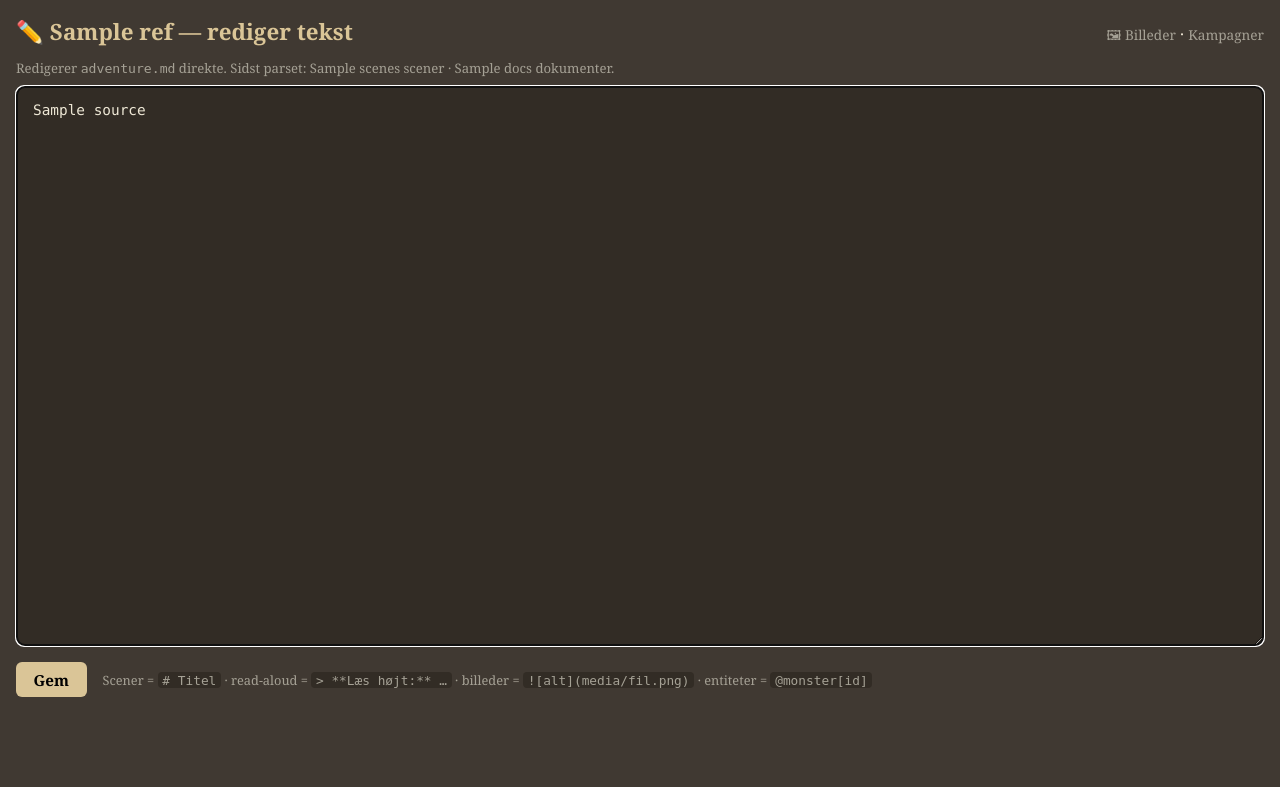
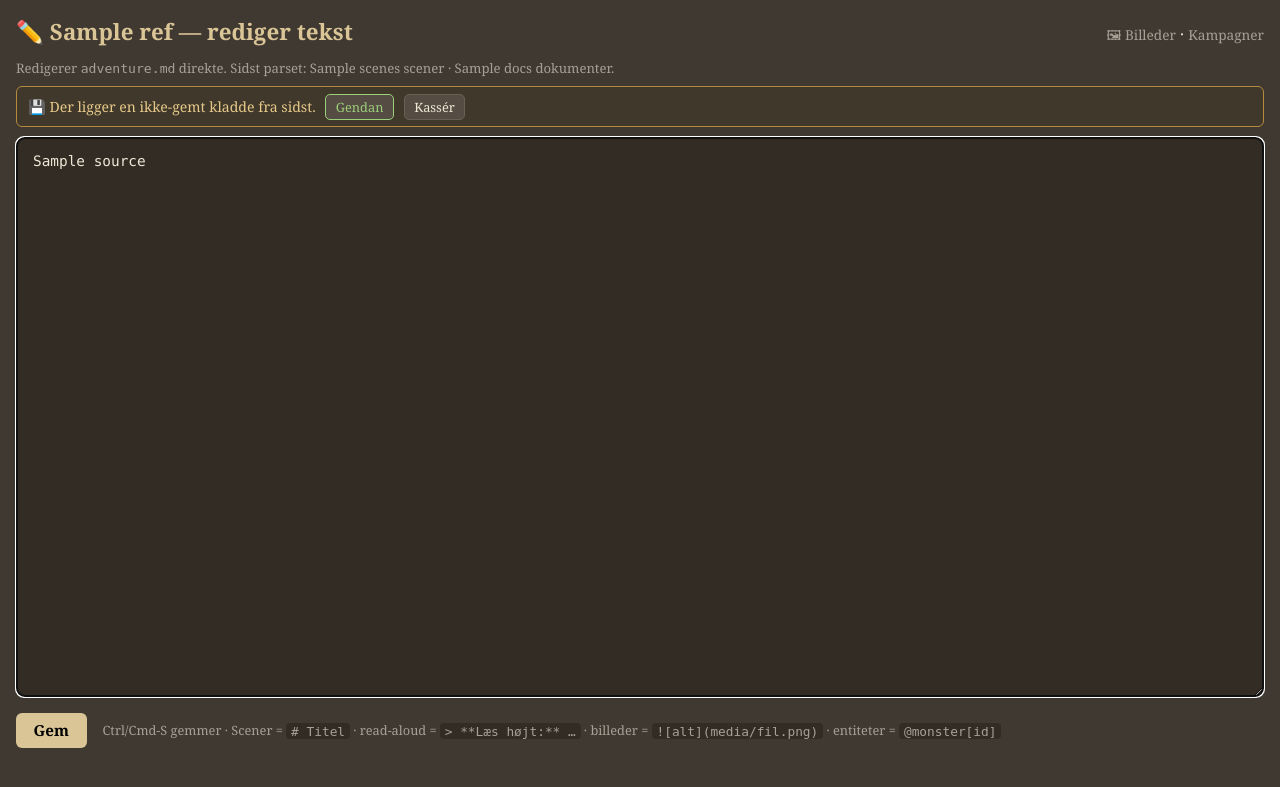
Before and after one commit to MikkelKristiansen/flask-dnd-3.5_ynh, a Flask app: template sources/templates/dm/edit.html in a window 1280 px wide. Shown: the top 787 px of the page. Run offline with Flask 3, Linux system fonts and the light colour scheme; the template is opened without the code that fills it: most values are stand-ins (such as "Sample title", 1, 10 or a date in 2020).

Commit message:
DM-editor A: sikkerhed & ergonomi (Ctrl-S, kladde-gendannelse, advarsel) (v1.154)
Første af tre brugervenligheds-pass til eventyr-tekst-editoren (Fase A).
- static/dm-editor.js: Ctrl/Cmd-S gemmer; beforeunload-advarsel ved ugemte
  ændringer; localStorage-kladde pr. eventyr der overlever browser-crash
  (gendan-banner ved reload; ryddes efter vellykket gem via ?saved=1).
- Tekst-adgang via en lille editor-ADAPTER (initEditor) så Fase B (CodeMirror)
  kun skal udskifte adapteren, ikke sikkerheds-logikken; adapter.insert() klar til
  Fase C's værktøjslinje.
- edit.html: data-ref/data-saved på textarea, gendan-banner, script-link, Ctrl-S-hint.

Verificeret: node --check (gyldig JS) + Flask-render-test (script+banner+data-ref).
Interaktiv adfærd (localStorage/beforeunload) øjnes i appen.

Co-Authored-By: Claude Opus 4.8 <noreply@anthropic.com>
Claude-Session: https://claude.ai/code/session_012AnU5fKicqnkREiigyg1Tj

```diff
--- a/manifest.toml
+++ b/manifest.toml
@@ -5,7 +5,7 @@ name = "D&D 3.5 Character Sheet"
 description.en = "Tablet-first web app for managing D&D 3.5 character sheets"
 description.da = "Tablet-first webapp til håndtering af D&D 3.5 karakterark"
 
-version = "1.153~ynh1"
+version = "1.154~ynh1"
 
 maintainers = ["MikkelKristiansen"]
 
--- /dev/null
+++ b/sources/static/dm-editor.js
@@ -0,0 +1,95 @@
+// dm-editor.js — brugervenlighed for eventyr-tekst-editoren.
+//
+// Fase A (denne fil): sikkerhed & ergonomi — Ctrl/Cmd-S gemmer, advarsel ved
+// ugemte ændringer, og localStorage-kladde der overlever et browser-crash.
+//
+// Al tekst-adgang går gennem en lille ADAPTER (initEditor). Fase B (CodeMirror)
+// erstatter KUN initEditor med en CM-adapter — resten af logikken er editor-
+// agnostisk og røres ikke. Fase C's værktøjslinje bruger adapter.insert().
+(function () {
+  "use strict";
+  var ta = document.querySelector("textarea[name=source]");
+  if (!ta) return;
+  var ref = ta.dataset.ref || "adv";
+  var justSaved = ta.dataset.saved === "1";
+  var KEY = "dnd-adv-draft:" + ref;
+
+  // --- Editor-adapter (textarea-udgave; Fase B leverer en CodeMirror-udgave) ---
+  function initEditor(el) {
+    return {
+      getValue: function () { return el.value; },
+      setValue: function (v) { el.value = v; },
+      onChange: function (fn) { el.addEventListener("input", fn); },
+      save: function () {},                 // textarea er allerede live; intet at synce
+      insert: function (text) {
+        var s = el.selectionStart, e = el.selectionEnd;
+        el.value = el.value.slice(0, s) + text + el.value.slice(e);
+        el.selectionStart = el.selectionEnd = s + text.length;
+        el.focus();
+        fireChange();
+      }
+    };
+  }
+
+  var ed = initEditor(ta);
+  var serverSource = ed.getValue();
+  var dirty = false;
+
+  // Eksponér adapteren så Fase B/C kan bygge videre uden at duplikere logik.
+  window.DmEditor = { editor: ed, ref: ref };
+
+  function fireChange() { markDirty(); }
+  function markDirty() {
+    dirty = ed.getValue() !== serverSource;
+    try { localStorage.setItem(KEY, ed.getValue()); } catch (e) {}
+  }
+  ed.onChange(markDirty);
+
+  // Efter et vellykket gem ER server-teksten = kladden → ryd den.
+  if (justSaved) { try { localStorage.removeItem(KEY); } catch (e) {} }
+
+  // Kladde-gendannelse: en gemt kladde der afviger fra serveren = ikke-gemt arbejde.
+  try {
+    var draft = localStorage.getItem(KEY);
+    if (draft != null && draft !== serverSource && !justSaved) showRestore(draft);
+  } catch (e) {}
+
+  function showRestore(draft) {
+    var bar = document.getElementById("restore");
+    if (!bar) return;
+    bar.hidden = false;
+    bar.querySelector(".r-yes").addEventListener("click", function () {
+      ed.setValue(draft); markDirty(); bar.hidden = true; ta.focus();
+    });
+    bar.querySelector(".r-no").addEventListener("click", function () {
+      try { localStorage.removeItem(KEY); } catch (e) {}
+      bar.hidden = true;
+    });
+  }
+
+  // Ctrl/Cmd-S gemmer.
+  document.addEventListener("keydown", function (e) {
+    if ((e.ctrlKey || e.metaKey) && (e.key === "s" || e.key === "S")) {
+      e.preventDefault();
+      submit();
+    }
+  });
+
+  function submit() {
+    var f = ta.form;
+    if (f.requestSubmit) f.requestSubmit(); else f.submit();
+  }
+
+  // Ved gem: sync editor → textarea (Fase B), og behold kladden til efter reload
+  // (den ryddes når siden loader igen med ?saved=1).
+  ta.form.addEventListener("submit", function () {
+    ed.save();
+    dirty = false;
+    try { localStorage.setItem(KEY, ed.getValue()); } catch (e) {}
+  });
+
+  // Advar ved ugemte ændringer (undgås ved eget gem, hvor dirty allerede er nulstillet).
+  window.addEventListener("beforeunload", function (e) {
+    if (dirty) { e.preventDefault(); e.returnValue = ""; }
+  });
+})();
--- a/sources/templates/dm/edit.html
+++ b/sources/templates/dm/edit.html
@@ -17,6 +17,11 @@ h1{color:var(--accent);font-size:1.4rem;}
 .meta{color:var(--muted);font-size:.82rem;margin-bottom:.6rem;}
 .flash{background:#33402b;color:var(--ok);border:1px solid var(--ok);border-radius:6px;
  padding:.4rem .7rem;margin-bottom:.6rem;font-size:.9rem;}
+.restore{background:#40382b;color:#e6c98a;border:1px solid #b58a3c;border-radius:6px;
+ padding:.4rem .7rem;margin-bottom:.6rem;font-size:.88rem;display:flex;gap:.6rem;align-items:center;}
+.restore button{background:var(--card);border:1px solid var(--border);color:var(--text);
+ font-family:inherit;font-size:.8rem;padding:.2rem .6rem;border-radius:5px;cursor:pointer;}
+.restore .r-yes{border-color:var(--ok);color:var(--ok);}
 textarea{width:100%;height:70vh;background:#322c25;color:var(--text);border:1px solid var(--border);
  border-radius:8px;padding:.8rem 1rem;font-family:ui-monospace,"Cascadia Code",Menlo,Consolas,monospace;
  font-size:.9rem;line-height:1.5;resize:vertical;tab-size:2;white-space:pre-wrap;overflow-wrap:break-word;}
@@ -39,13 +44,22 @@ textarea{width:100%;height:70vh;background:#322c25;color:var(--text);border:1px
 {% if saved %}<div class="flash">Gemt ✓ — ændringerne slår igennem i play/bræt ved næste indlæsning.</div>{% endif %}
 <p class="meta">Redigerer <code>adventure.md</code> direkte. Sidst parset: {{ summary.scenes }} scener · {{ summary.docs }} dokumenter.</p>
 
+<div id="restore" class="restore" hidden>
+  <span>💾 Der ligger en ikke-gemt kladde fra sidst.</span>
+  <button type="button" class="r-yes">Gendan</button>
+  <button type="button" class="r-no">Kassér</button>
+</div>
+
 <form method="post">
-  <textarea name="source" spellcheck="false" autofocus>{{ source }}</textarea>
+  <textarea name="source" spellcheck="false" autofocus
+            data-ref="{{ ref }}" data-saved="{{ '1' if saved else '0' }}">{{ source }}</textarea>
   <div class="bar">
     <button type="submit" class="btn">Gem</button>
-    <span class="hint">Scener = <code># Titel</code> · read-aloud = <code>&gt; **Læs højt:** …</code> ·
+    <span class="hint">Ctrl/Cmd-S gemmer · Scener = <code># Titel</code> · read-aloud = <code>&gt; **Læs højt:** …</code> ·
       billeder = <code>![alt](media/fil.png)</code> · entiteter = <code>@monster[id]</code></span>
   </div>
 </form>
+
+<script src="{{ url_for('static', filename='dm-editor.js') }}"></script>
 </body>
 </html>
```
Also changed, not shown: sources/test_dm_routes.py (+9 -0 lines).
